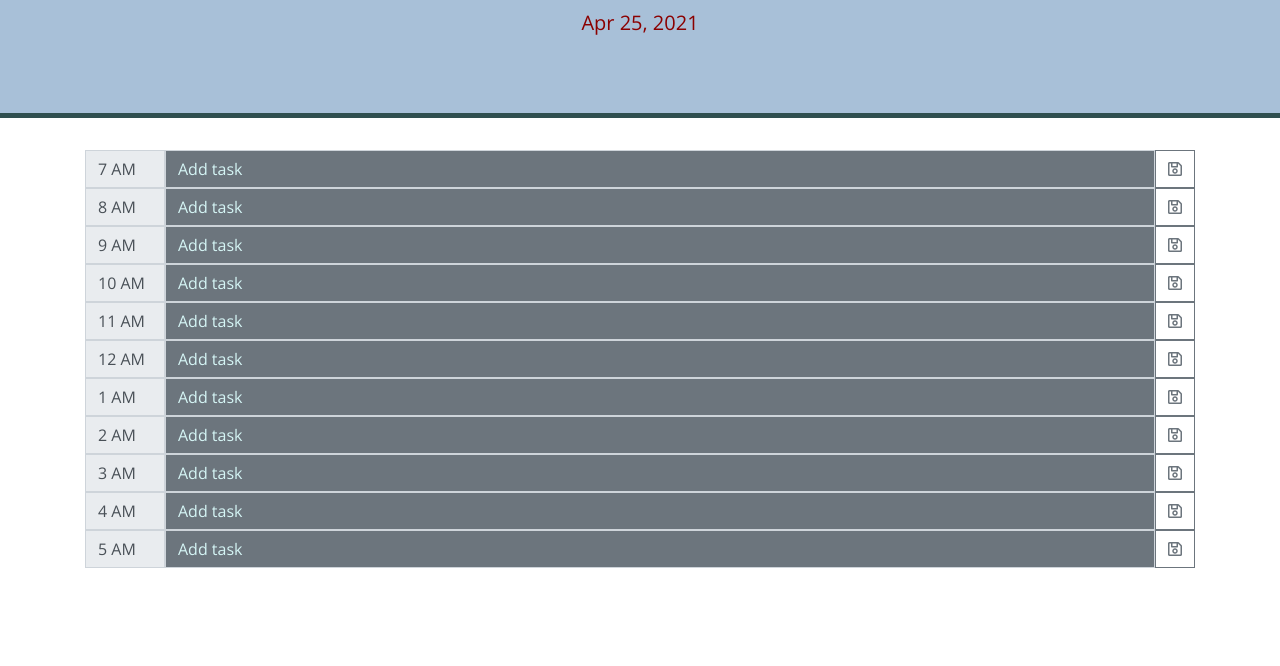
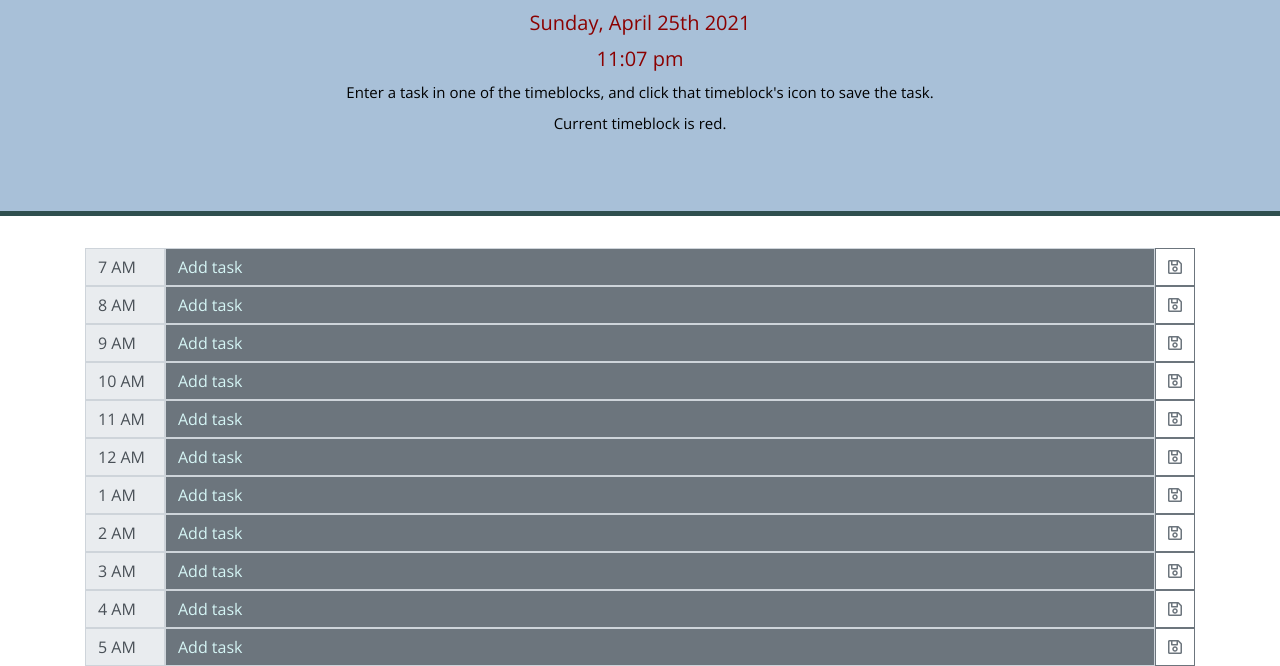
Before and after one commit to mlin901/mjl-calendarApp, a plain HTML site: page index.html in a window 1280 px wide. Shown: the part 181-847 px from the top of the page. Before the commit the page ends 800 px from the top, so only its background shows below. Drawn offline with nearby package versions, Linux system fonts and the light colour scheme.

Commit message:
Added code for time display and instructions

```diff
--- a/assets/js/script.js
+++ b/assets/js/script.js
@@ -18,15 +18,17 @@
 //          something like that)
 // Add date to local storage keys?
 // Use Google fonts
-// width of text column
-// Spacing between "rows"
-// Reset
-// IP - Add main [DONE], form[DONE], etc. - semantic HTML
+// DONE - width of text column
+// DONE - Spacing between "rows"
+// NO - Reset
+// DONE - Add main [DONE], form[DONE], etc. - semantic HTML
+// NO - Add clear tasks button?
 // Q --- Why does button remain clicked?   ********
-// Add clear tasks button?
+
 
 var rootEl = $('#root');
 var dayDisplayEl = $('#currentDay');
+var timeDisplayEl = $('#currentTime');
 var formEl = $('.input-group');
 var inputFileEl = $('.form-control');
 var mainEl = $('.container');
@@ -97,11 +99,12 @@ function renderTimeblocks() {
     }
 }
 
-// Function - display the date
+// Function - display the date and time
 function displayDate() {
-    var today = moment().format('MMM DD, YYYY');
-    // var today = moment().format('MMM DD, YYYY [at] hh:mm:ss a');
+    var today = moment().format('dddd, MMMM Do YYYY');
+    var time = moment().format('h:mm a');
     dayDisplayEl.text(today);
+    timeDisplayEl.text(time);
     timeDependentColor(today);
 }
 
@@ -169,4 +172,4 @@ timeDependentColor();
 // Call function that loads saved tasks from local storage
 loadTasks();
 
-setInterval(timeDependentColor, 60000);
+setInterval(timeDependentColor, 6000);
--- a/index.html
+++ b/index.html
@@ -30,6 +30,9 @@
       <h1 class="display-3">Work Day Scheduler</h1>
       <p class="lead">A simple calendar app for scheduling your work day</p>
       <p id="currentDay" class="lead"></p>
+      <p id="currentTime" class="lead"></p>
+      <p id="instructions" class="lead">Enter a task in one of the timeblocks, and click that timeblock's icon to save the task.</p>
+      <p id="instructions" class="lead">Current timeblock is red.</p>
     </header>
     <main class="container">
       <!-- Timeblocks go here -->
```
